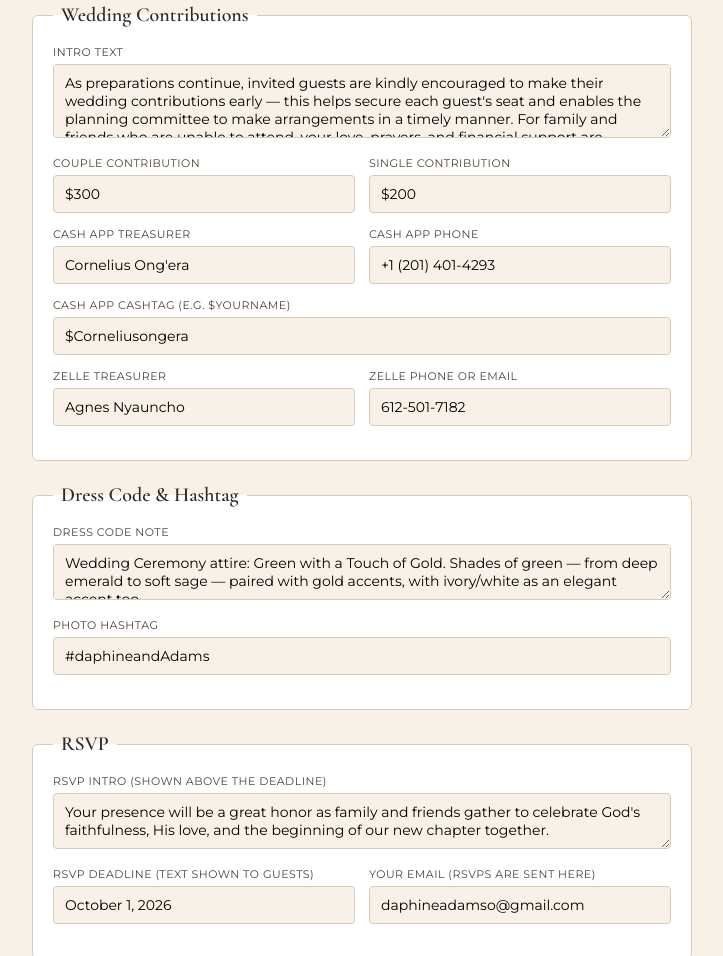
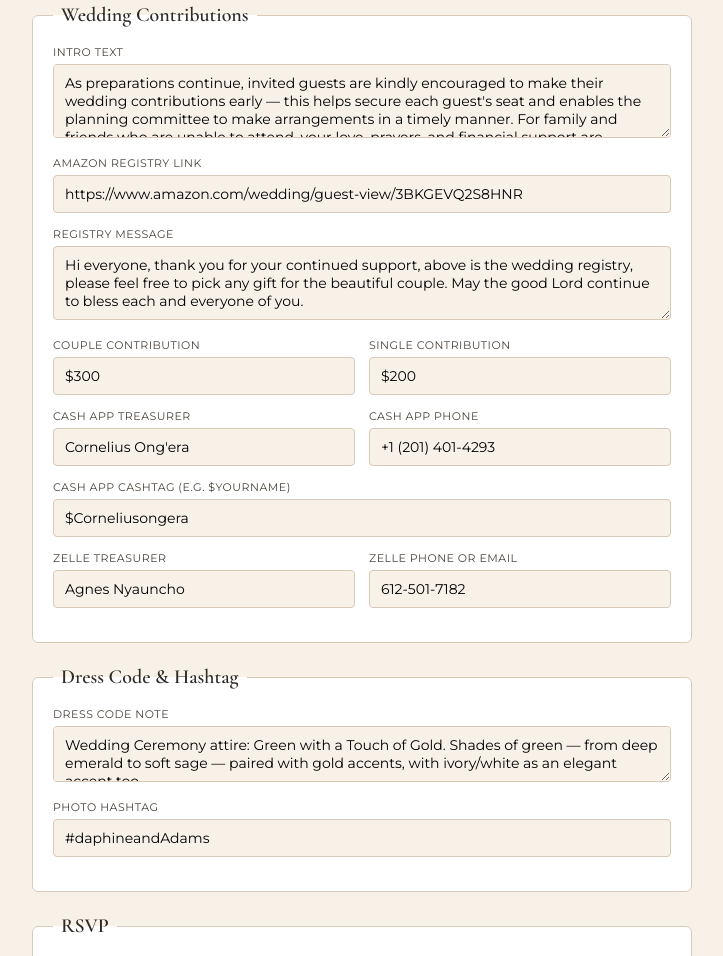
Before and after one commit to roy-alty/WeddingWebsite, a plain HTML site: page editor.html in a window 1280 px wide. Shown: the part 2107-3063 px from the top of the page, without its empty margins (108-831 px from the left). Drawn offline with nearby package versions, Linux system fonts and the light colour scheme.

Commit message:
Add Amazon wedding registry link and gift message
Adds a registry card with a thank-you note and a link to the
couple's Amazon wedding registry, wired through content.json like
the existing Cash App/Zelle cards.

Co-Authored-By: Claude Sonnet 5 <noreply@anthropic.com>

```diff
--- a/content.json
+++ b/content.json
@@ -34,6 +34,8 @@
   ],
 
   "contributionsIntro": "As preparations continue, invited guests are kindly encouraged to make their wedding contributions early — this helps secure each guest's seat and enables the planning committee to make arrangements in a timely manner. For family and friends who are unable to attend, your love, prayers, and financial support are sincerely appreciated.",
+  "amazonRegistryLink": "https://www.amazon.com/wedding/guest-view/3BKGEVQ2S8HNR",
+  "registryMessage": "Hi everyone, thank you for your continued support, above is the wedding registry, please feel free to pick any gift for the beautiful couple. May the good Lord continue to bless each and everyone of you.",
   "coupleContribution": "$300",
   "singleContribution": "$200",
   "cashappTreasurer": "Cornelius Ong'era",
--- a/editor.html
+++ b/editor.html
@@ -304,6 +304,12 @@ button {
       <div class="row single">
         <div><label for="contributionsIntro">Intro Text</label><textarea id="contributionsIntro" rows="3"></textarea></div>
       </div>
+      <div class="row single">
+        <div><label for="amazonRegistryLink">Amazon Registry Link</label><input type="text" id="amazonRegistryLink" placeholder="https://www.amazon.com/wedding/guest-view/..."></div>
+      </div>
+      <div class="row single">
+        <div><label for="registryMessage">Registry Message</label><textarea id="registryMessage" rows="3"></textarea></div>
+      </div>
       <div class="row">
         <div><label for="coupleContribution">Couple Contribution</label><input type="text" id="coupleContribution" placeholder="$300"></div>
         <div><label for="singleContribution">Single Contribution</label><input type="text" id="singleContribution" placeholder="$200"></div>
@@ -419,7 +425,7 @@ const FIELD_IDS = [
   "ceremonyVenueName","ceremonyAddress","ceremonyMapsLink",
   "receptionVenueName","receptionAddress","receptionMapsLink",
   "preWeddingDate","preWeddingVenueName","preWeddingAddress","preWeddingMapsLink","preWeddingDressNote",
-  "contributionsIntro","coupleContribution","singleContribution",
+  "contributionsIntro","amazonRegistryLink","registryMessage","coupleContribution","singleContribution",
   "cashappTreasurer","cashappPhone","cashtag",
   "zelleName","zelleContact",
   "dressNote","hashtag","rsvpIntro","rsvpDeadline","rsvpEmail","footerNote"
@@ -445,6 +451,7 @@ const DEFAULTS = {
     { icon: "🎉", time: "10:30 PM", label: "Let's Celebrate!" }
   ],
   contributionsIntro: "Your presence at our wedding is the greatest gift of all. Should you wish to honor us further, here are a few options.",
+  amazonRegistryLink: "#", registryMessage: "Feel free to pick any gift for the couple from our Amazon registry.",
   coupleContribution: "$300", singleContribution: "$200",
   cashappTreasurer: "Treasurer Name", cashappPhone: "Phone Number", cashtag: "$Cashtag",
   zelleName: "Zelle Name", zelleContact: "Zelle Phone or Email",
--- a/script.js
+++ b/script.js
@@ -257,6 +257,9 @@ function applyContent(content) {
   const preweddingLink = document.getElementById("prewedding-maps-link");
   if (preweddingLink && content.preWeddingMapsLink) preweddingLink.href = content.preWeddingMapsLink;
 
+  const amazonRegistryLink = document.getElementById("amazon-registry-link");
+  if (amazonRegistryLink && content.amazonRegistryLink) amazonRegistryLink.href = content.amazonRegistryLink;
+
   const cashappLink = document.getElementById("cashapp-link");
   if (cashappLink && content.cashtag) {
     const tag = content.cashtag.startsWith("$") ? content.cashtag.slice(1) : content.cashtag;
```
Also changed, not shown: index.html (+6 -0 lines).
